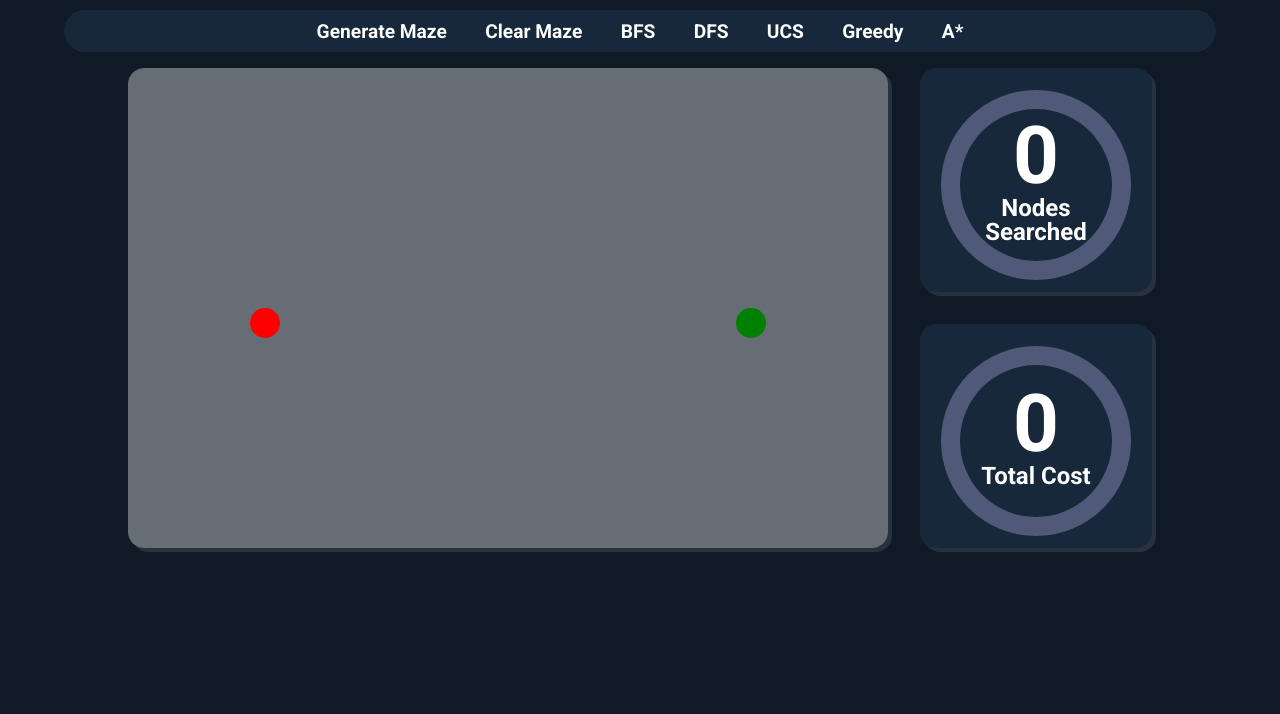
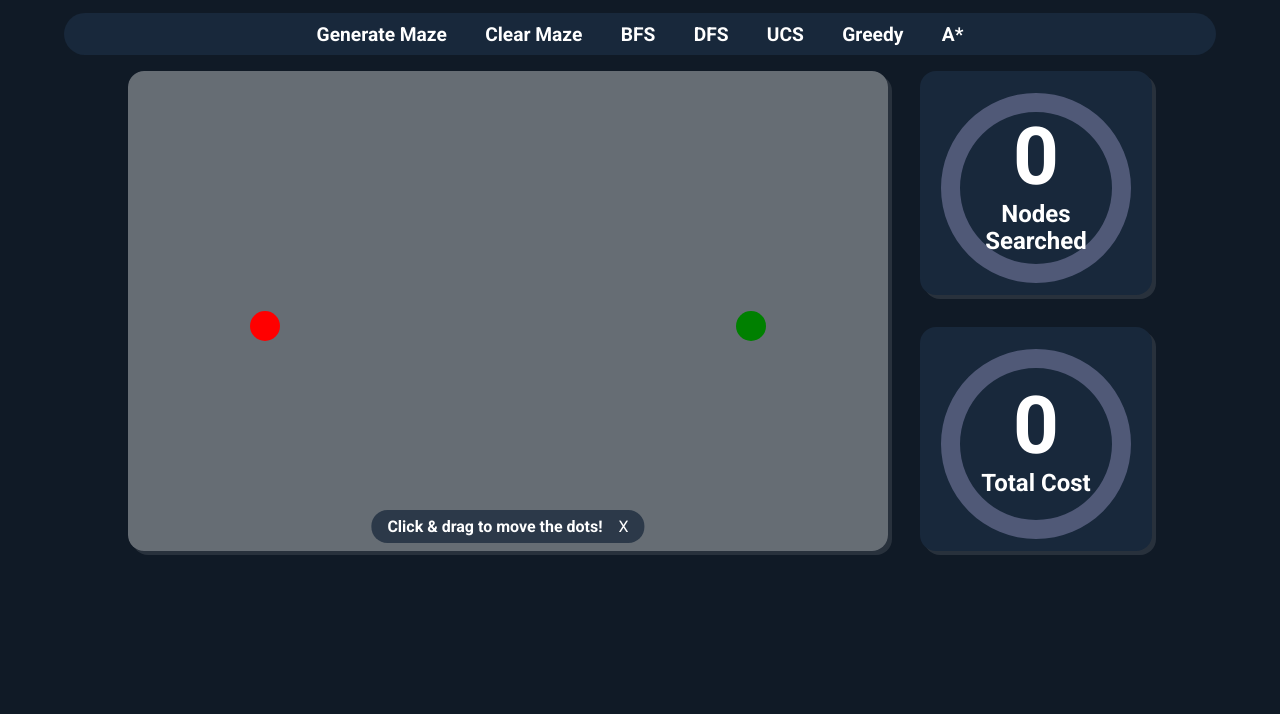
Before and after one commit to raychungno1/ML-Visualizer, a website with bundled scripts: page index.html in a window 1280 px wide. Shown: the part 86-800 px from the top of the page. Built offline with nearby package versions, Linux system fonts and the light colour scheme.

Commit message:
added instruction message

```diff
--- a/css/main.css
+++ b/css/main.css
@@ -8,11 +8,11 @@ body {
     background:#101A26;
 }
 
-h1, h2 {
+h1, h2, p {
     margin: 0;
     padding: 0;
     color: white;
-    line-height: 1;
+    line-height: 1.1;
 }
 
 .container {
@@ -127,6 +127,30 @@ h1, h2 {
     background-color: rgba(255,255,255,0.2);
     border-radius: 1em;
     overflow: hidden;
+    position: relative;
+}
+
+.grid__txt {
+    user-select: none;
+    position: absolute;
+    bottom: 0;
+    left: 50%;
+    transform: translate(-50%, 0%);
+    padding: .5em 1em;
+    font-weight: 700;
+    background: rgba(24, 40, 59, .75);
+    border-radius: 1em;
+    margin-bottom: .5em;
+    display: flex;
+    gap: 1em;
+}
+
+.close-btn {
+    font-weight: 400;
+}
+
+.close-btn:hover {
+    opacity: .7;
 }
 
 .grid td {
--- a/index.html
+++ b/index.html
@@ -31,6 +31,10 @@
     <div class="container main-row">
         <div class="grid">
             <table class="grid" id="grid"></table>
+            <div class="grid__txt">
+                <p class="">Click & drag to move the dots!</p>
+                <p class="close-btn">X</p>
+            </div>
         </div>
         <div class="alg-stat-row">
             <div class="alg-stat">
--- a/js/renderBoard.js
+++ b/js/renderBoard.js
@@ -15,6 +15,7 @@ const btn = {
     greedy: document.getElementById ("greedy-btn"),
     aStar: document.getElementById  ("a-star-btn")
 }
+const closeBtn = document.querySelector(".close-btn")
 
 // Initial board setup (when loading website)
 let recentAlg, rows, cols, b, start, goal
@@ -35,6 +36,7 @@ btn.dfs.addEventListener(       "click", () => recentAlg = runDFS(b, true))
 btn.ucs.addEventListener(       "click", () => recentAlg = runUCS(b, true))
 btn.greedy.addEventListener(    "click", () => recentAlg = runGreedy(b, true))
 btn.aStar.addEventListener(     "click", () => recentAlg = runAStar(b, true))
+closeBtn.addEventListener(      "click", () => closeBtn.parentNode.remove())
 
 /**
  * Set up the board
```
